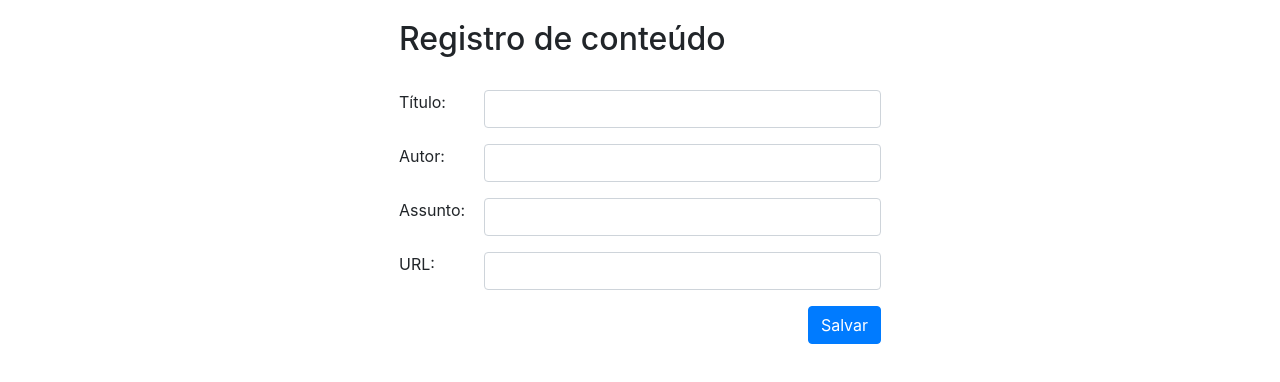
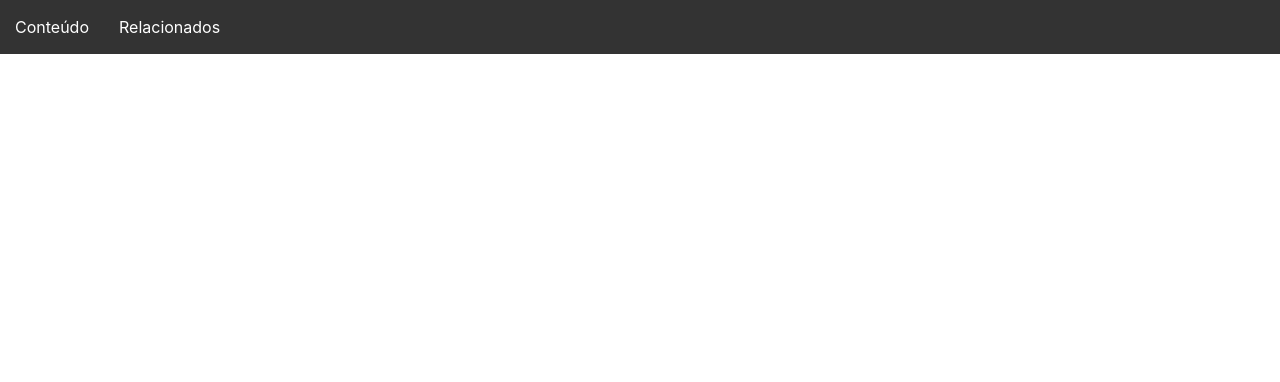
Before and after one commit to ingridTPires/projeto-vue, a Vue app: page / in a window 1280 px wide. Shown: the top 382 px of the page. Built offline with nearby package versions, Linux system fonts and the light colour scheme.

Commit message:
Router para formulários (#11)
* Barra de navegação

* Layout para navegação

* instalação vue router

* Rotas adicionadas

* Links para navegacao

```diff
--- a/package.json
+++ b/package.json
@@ -11,7 +11,8 @@
     "bootstrap": "^4.5.2",
     "bootstrap-vue": "^2.16.0",
     "core-js": "^3.6.5",
-    "vue": "^2.6.11"
+    "vue": "^2.6.11",
+    "vue-router": "^3.4.3"
   },
   "devDependencies": {
     "@vue/cli-plugin-babel": "~4.5.0",
--- a/src/App.vue
+++ b/src/App.vue
@@ -1,17 +1,18 @@
 <template lang="html">
   <div id="app">
-    <Conteudo />
+    <Navegacao />
+    <router-view></router-view>
   </div>
 </template>
 
 <script>
-import Conteudo from "./components/Conteudo.vue";
+import Navegacao from "./components/Navegacao";
 import "bootstrap/dist/css/bootstrap.min.css";
 
 export default {
   name: "App",
   components: {
-    Conteudo,
+    Navegacao,
   },
 };
 </script>
--- /dev/null
+++ b/src/components/Navegacao.vue
@@ -0,0 +1,25 @@
+<template>
+  <div class="barraNav">
+    <nav>
+      <router-link to="/conteudo">Conteúdo</router-link>
+      <router-link to="/conteudo-relacionado">Relacionados</router-link>
+    </nav>
+  </div>
+</template>
+
+<style scoped>
+.barraNav {
+  background-color: #333;
+}
+nav {
+  padding: 15px 15px 15px 0px;
+}
+nav a {
+  color: white;
+  padding: 15px 15px;
+  text-decoration: none;
+}
+nav a:hover {
+  background-color: #111;
+}
+</style>
--- a/src/main.js
+++ b/src/main.js
@@ -1,8 +1,10 @@
-import Vue from 'vue'
-import App from './App.vue'
+import Vue from "vue";
+import App from "./App.vue";
+import router from "./router";
 
-Vue.config.productionTip = false
+Vue.config.productionTip = false;
 
 new Vue({
-  render: h => h(App),
-}).$mount('#app')
+  router,
+  render: (h) => h(App),
+}).$mount("#app");
--- /dev/null
+++ b/src/router.js
@@ -0,0 +1,21 @@
+import Vue from "vue";
+import Router from "vue-router";
+import Conteudo from "./components/Conteudo.vue";
+import ConteudoRelacionado from "./components/ConteudoRelacionado.vue";
+
+Vue.use(Router);
+
+export default new Router({
+  routes: [
+    {
+      path: "/conteudo",
+      nome: "Conteúdo",
+      component: Conteudo,
+    },
+    {
+      path: "/conteudo-relacionado",
+      nome: "Conteúdo Relacionado",
+      component: ConteudoRelacionado,
+    },
+  ],
+});
```
Also changed, not shown: 1 other file (tests, documents, lock files or other folders).
